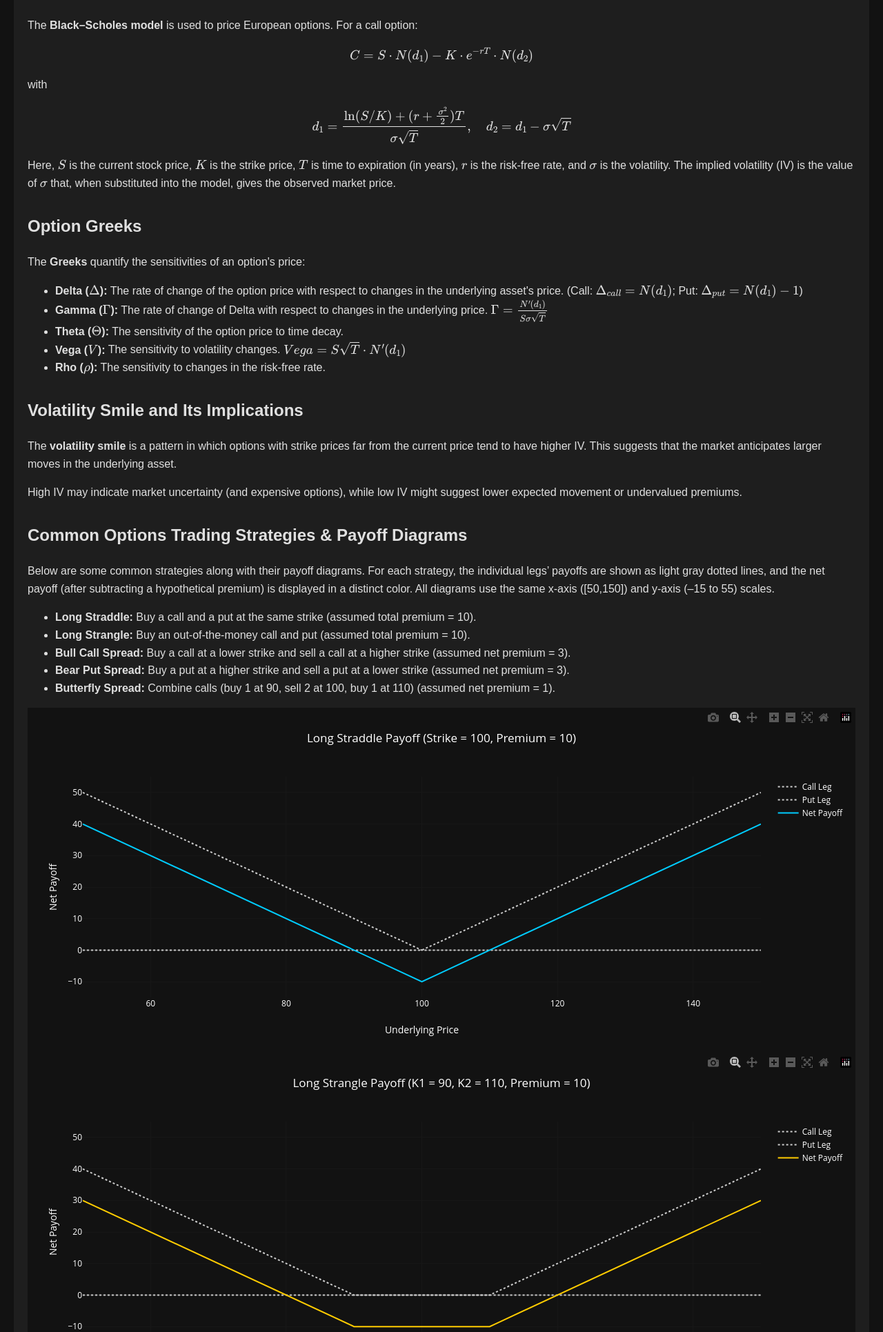
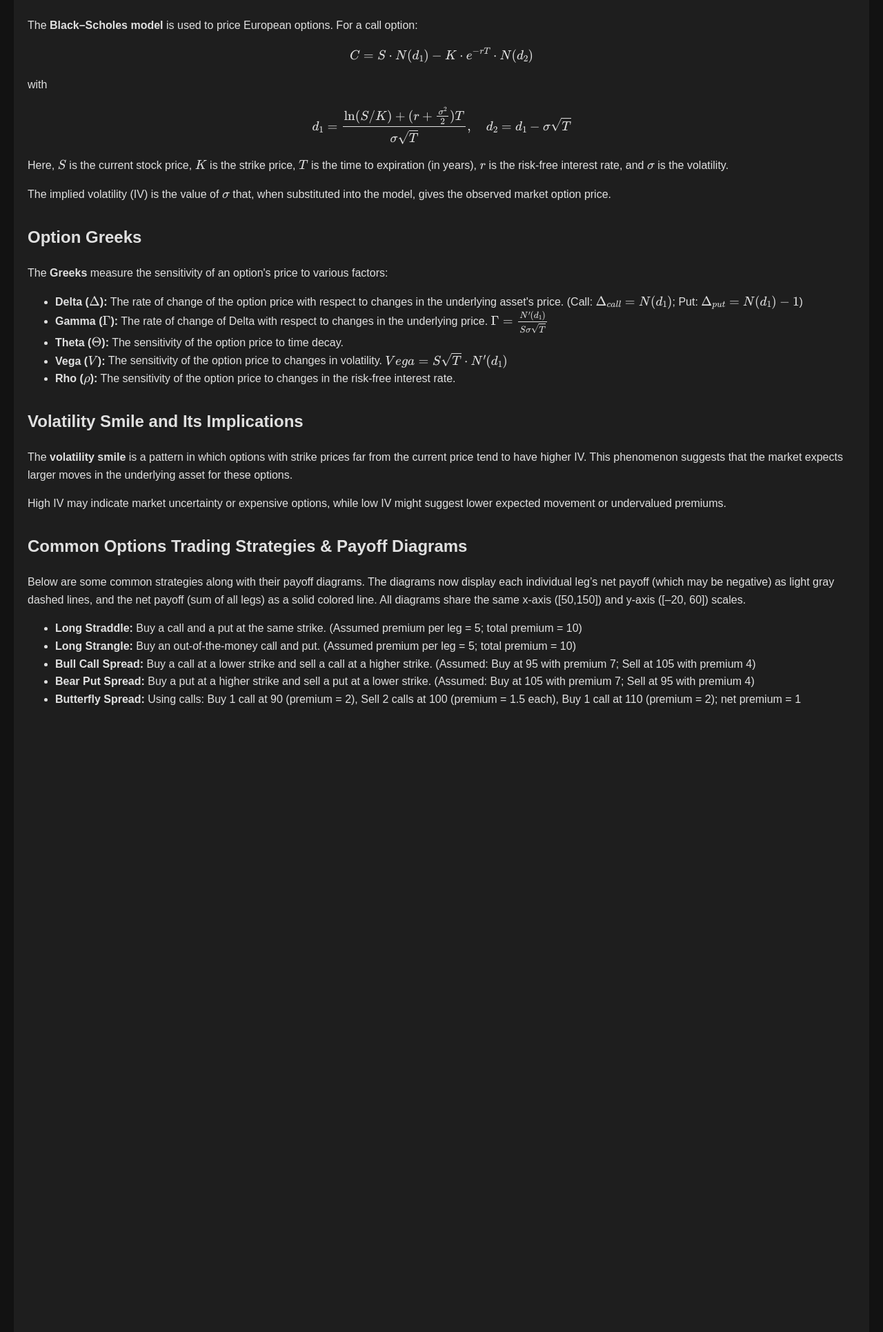
Before and after one commit to TroyW0325/vol_visualizer, a Flask app: page / in a window 1280 px wide. Shown: the part 3154-5085 px from the top of the page at 69% size. Run offline with Flask 3, Linux system fonts and the light colour scheme; some libraries are stand-ins or nearby versions.

Commit message:
Final version v2

```diff
--- a/templates/index.html
+++ b/templates/index.html
@@ -4,29 +4,30 @@
   <meta charset="UTF-8">
   <title>Troy's Implied Volatility Surface Visualizer</title>
 
-  <!-- Include Plotly for interactive charts -->
+  <!-- Include the Plotly JS library to render interactive graphs -->
   <script src="https://cdn.plot.ly/plotly-latest.min.js"></script>
 
-  <!-- Polyfill for ES6 support -->
+  <!-- Load Polyfill to support ES6 features in older browsers -->
   <script src="https://polyfill.io/v3/polyfill.min.js?features=es6"></script>
 
-  <!-- MathJax for LaTeX rendering -->
+  <!-- Load MathJax for rendering LaTeX formulas for mathematical expressions -->
   <script id="MathJax-script" async
     src="https://cdn.jsdelivr.net/npm/mathjax@3/es5/tex-mml-chtml.js">
   </script>
 
   <style>
-    /* Basic page styling */
+    /* Basic styling for the entire page */
     body {
-      background-color: #121212; /* Dark background */
-      color: #e0e0e0;            /* Light text */
+      background-color: #121212; /* Dark background for a Bloomberg terminal feel */
+      color: #e0e0e0;            /* Light text color */
       font-family: Arial, sans-serif;
       margin: 20px;
       line-height: 1.6;
     }
+    /* Headings styling */
     h1, h2, h3, h4 { color: #e0e0e0; }
 
-    /* Form styling */
+    /* Styling for the form */
     form { margin-bottom: 20px; }
     input, button {
       padding: 10px;
@@ -43,10 +44,10 @@
     }
     button:hover { background-color: #005fa3; }
 
-    /* Graph containers: max-width to avoid horizontal scrolling */
+    /* Styling for containers holding graphs */
     .graph-container {
       margin-bottom: 40px;
-      max-width: 1000px;
+      max-width: 1000px;  /* Limit width to avoid horizontal scrolling */
       margin-left: auto;
       margin-right: auto;
     }
@@ -56,7 +57,7 @@
       text-align: center;
     }
 
-    /* Explanation section styling */
+    /* Styling for the explanation (educational content) section */
     .explanation {
       margin-top: 20px;
       padding: 20px;
@@ -67,10 +68,10 @@
   </style>
 </head>
 <body>
-  <!-- Page Header -->
+  <!-- Main page header -->
   <h1>Troy's Implied Volatility Surface Visualizer</h1>
 
-  <!-- Ticker Input Form -->
+  <!-- Ticker input form -->
   <form id="ticker-form">
     <label for="ticker">Enter Ticker Symbol:</label>
     <input type="text" id="ticker" name="ticker" placeholder="e.g., AAPL" required>
@@ -80,14 +81,16 @@
   <!-- 3D IV Surface Graphs -->
   <div class="graph-container">
     <div class="graph-title">3D Implied Volatility Surface - Calls</div>
+    <!-- 3D surface for calls: increased height to 700px -->
     <div id="chart-calls" style="width:100%; height:700px;"></div>
   </div>
   <div class="graph-container">
     <div class="graph-title">3D Implied Volatility Surface - Puts</div>
+    <!-- 3D surface for puts: increased height to 700px -->
     <div id="chart-puts" style="width:100%; height:700px;"></div>
   </div>
 
-  <!-- 2D Volatility Smile Graphs -->
+  <!-- 2D Volatility Smile Graphs (unchanged from previous version) -->
   <div class="graph-container">
     <div class="graph-title">2D Volatility Smile - Calls</div>
     <div id="smile-chart-calls" style="width:100%; height:600px;"></div>
@@ -115,7 +118,10 @@
         \]
       </p>
       <p>
-        Here, \(S\) is the current stock price, \(K\) is the strike price, \(T\) is time to expiration (in years), \(r\) is the risk‑free rate, and \(\sigma\) is the volatility. The implied volatility (IV) is the value of \(\sigma\) that, when substituted into the model, gives the observed market price.
+        Here, \(S\) is the current stock price, \(K\) is the strike price, \(T\) is the time to expiration (in years), \(r\) is the risk‑free interest rate, and \(\sigma\) is the volatility.
+      </p>
+      <p>
+        The implied volatility (IV) is the value of \(\sigma\) that, when substituted into the model, gives the observed market option price.
       </p>
     </div>
 
@@ -123,7 +129,7 @@
     <div class="section">
       <h2>Option Greeks</h2>
       <p>
-        The <strong>Greeks</strong> quantify the sensitivities of an option's price:
+        The <strong>Greeks</strong> measure the sensitivity of an option's price to various factors:
       </p>
       <ul>
         <li>
@@ -138,11 +144,11 @@
           <strong>Theta (\(\Theta\)):</strong> The sensitivity of the option price to time decay.
         </li>
         <li>
-          <strong>Vega (\(V\)):</strong> The sensitivity to volatility changes.
+          <strong>Vega (\(V\)):</strong> The sensitivity of the option price to changes in volatility.
           \(Vega = S\sqrt{T} \cdot N'(d_1)\)
         </li>
         <li>
-          <strong>Rho (\(\rho\)):</strong> The sensitivity to changes in the risk‑free rate.
+          <strong>Rho (\(\rho\)):</strong> The sensitivity of the option price to changes in the risk‑free interest rate.
         </li>
       </ul>
     </div>
@@ -151,10 +157,10 @@
     <div class="section">
       <h2>Volatility Smile and Its Implications</h2>
       <p>
-        The <strong>volatility smile</strong> is a pattern in which options with strike prices far from the current price tend to have higher IV. This suggests that the market anticipates larger moves in the underlying asset.
+        The <strong>volatility smile</strong> is a pattern in which options with strike prices far from the current price tend to have higher IV. This phenomenon suggests that the market expects larger moves in the underlying asset for these options.
       </p>
       <p>
-        High IV may indicate market uncertainty (and expensive options), while low IV might suggest lower expected movement or undervalued premiums.
+        High IV may indicate market uncertainty or expensive options, while low IV might suggest lower expected movement or undervalued premiums.
       </p>
     </div>
 
@@ -162,14 +168,14 @@
     <div class="section">
       <h2>Common Options Trading Strategies &amp; Payoff Diagrams</h2>
       <p>
-        Below are some common strategies along with their payoff diagrams. For each strategy, the individual legs’ payoffs are shown as light gray dotted lines, and the net payoff (after subtracting a hypothetical premium) is displayed in a distinct color. All diagrams use the same x‑axis ([50,150]) and y‑axis (–15 to 55) scales.
+        Below are some common strategies along with their payoff diagrams. The diagrams now display each individual leg’s net payoff (which may be negative) as light gray dashed lines, and the net payoff (sum of all legs) as a solid colored line. All diagrams share the same x‑axis ([50,150]) and y‑axis ([–20, 60]) scales.
       </p>
       <ul>
-        <li><strong>Long Straddle:</strong> Buy a call and a put at the same strike (assumed total premium = 10).</li>
-        <li><strong>Long Strangle:</strong> Buy an out‑of‑the‑money call and put (assumed total premium = 10).</li>
-        <li><strong>Bull Call Spread:</strong> Buy a call at a lower strike and sell a call at a higher strike (assumed net premium = 3).</li>
-        <li><strong>Bear Put Spread:</strong> Buy a put at a higher strike and sell a put at a lower strike (assumed net premium = 3).</li>
-        <li><strong>Butterfly Spread:</strong> Combine calls (buy 1 at 90, sell 2 at 100, buy 1 at 110) (assumed net premium = 1).</li>
+        <li><strong>Long Straddle:</strong> Buy a call and a put at the same strike. (Assumed premium per leg = 5; total premium = 10)</li>
+        <li><strong>Long Strangle:</strong> Buy an out-of-the-money call and put. (Assumed premium per leg = 5; total premium = 10)</li>
+        <li><strong>Bull Call Spread:</strong> Buy a call at a lower strike and sell a call at a higher strike. (Assumed: Buy at 95 with premium 7; Sell at 105 with premium 4)</li>
+        <li><strong>Bear Put Spread:</strong> Buy a put at a higher strike and sell a put at a lower strike. (Assumed: Buy at 105 with premium 7; Sell at 95 with premium 4)</li>
+        <li><strong>Butterfly Spread:</strong> Using calls: Buy 1 call at 90 (premium = 2), Sell 2 calls at 100 (premium = 1.5 each), Buy 1 call at 110 (premium = 2); net premium = 1</li>
       </ul>
       <!-- Containers for payoff diagrams -->
       <div id="payoff-straddle" style="width: 100%; height: 500px;"></div>
@@ -181,15 +187,15 @@
   </div>
 
   <script>
-    // JavaScript code to fetch IV surface data and render 3D and 2D graphs
+    // JavaScript code to fetch IV surface data and render the 3D and 2D graphs
 
     document.getElementById('ticker-form').addEventListener('submit', function(e) {
-      e.preventDefault();
+      e.preventDefault();  // Prevent the form from reloading the page
       var ticker = document.getElementById('ticker').value;
       var formData = new URLSearchParams();
       formData.append('ticker', ticker);
 
-      // Fetch IV surface data from the server endpoint /vol_surface
+      // Fetch IV surface data from the /vol_surface endpoint
       fetch('/vol_surface', {
         method: 'POST',
         headers: { 'Content-Type': 'application/x-www-form-urlencoded' },
@@ -197,9 +203,12 @@
       })
       .then(response => response.json())
       .then(data => {
-        if(data.error) { alert(data.error); return; }
+        if(data.error) {
+          alert(data.error);
+          return;
+        }
 
-        // Compute common axis ranges for 3D graphs
+        // Compute common axis ranges for the 3D charts
         var minStrike = Math.min.apply(null, data.grid_x);
         var maxStrike = Math.max.apply(null, data.grid_x);
         var minDays = Math.min.apply(null, data.grid_y);
@@ -263,11 +272,11 @@
           document.getElementById('chart-puts').innerHTML = "<p>No puts data available.</p>";
         }
 
-        // --- Render 2D Volatility Smile for Calls ---
+        // --- Render 2D Volatility Smile for Calls (revert to previous version) ---
         if(data.calls_time && data.calls_time.length > 0) {
           var callsSorted = data.calls_time.slice().sort((a, b) => a - b);
           var medianCalls = callsSorted[Math.floor(callsSorted.length / 2)];
-          var tolerance = 5;
+          var tolerance = 5; // days tolerance
           var smileCalls_strike = [], smileCalls_iv = [];
           for(var i = 0; i < data.calls_time.length; i++){
             if(Math.abs(data.calls_time[i] - medianCalls) < tolerance){
@@ -289,19 +298,19 @@
             paper_bgcolor: '#121212',
             plot_bgcolor: '#121212',
             font: { color: 'white' },
-            xaxis: { title: 'Strike Price', color: 'white', gridcolor: '#333', range: [50,150] },
-            yaxis: { title: 'IV (%)', color: 'white', gridcolor: '#333', range: [-15,55] }
+            xaxis: { title: 'Strike Price', color: 'white', gridcolor: '#333' },
+            yaxis: { title: 'IV (%)', color: 'white', gridcolor: '#333' }
           };
           Plotly.newPlot('smile-chart-calls', [traceSmileCalls], layoutSmileCalls);
         } else {
           document.getElementById('smile-chart-calls').innerHTML = "<p>No calls data available.</p>";
         }
 
-        // --- Render 2D Volatility Smile for Puts ---
+        // --- Render 2D Volatility Smile for Puts (revert to previous version) ---
         if(data.puts_time && data.puts_time.length > 0) {
           var putsSorted = data.puts_time.slice().sort((a, b) => a - b);
           var medianPuts = putsSorted[Math.floor(putsSorted.length / 2)];
-          var tolerance = 5;
+          var tolerance = 5; // days tolerance
           var smilePuts_strike = [], smilePuts_iv = [];
           for(var i = 0; i < data.puts_time.length; i++){
             if(Math.abs(data.puts_time[i] - medianPuts) < tolerance){
@@ -323,8 +332,8 @@
             paper_bgcolor: '#121212',
             plot_bgcolor: '#121212',
             font: { color: 'white' },
-            xaxis: { title: 'Strike Price', color: 'white', gridcolor: '#333', range: [50,150] },
-            yaxis: { title: 'IV (%)', color: 'white', gridcolor: '#333', range: [-15,55] }
+            xaxis: { title: 'Strike Price', color: 'white', gridcolor: '#333' },
+            yaxis: { title: 'IV (%)', color: 'white', gridcolor: '#333' }
           };
           Plotly.newPlot('smile-chart-puts', [traceSmilePuts], layoutSmilePuts);
         } else {
@@ -334,87 +343,83 @@
       .catch(error => { console.error('Error:', error); });
     });
 
-    // Generate Payoff Diagrams for Options Trading Strategies with Leg Payoffs
+    // Generate Payoff Diagrams for Common Options Trading Strategies with Leg Payoffs
     function generatePayoffDiagrams() {
-      // Define a common underlying price range and common axis scales
+      // Define an underlying price range and common axis scales
       var x = [];
       for (var p = 50; p <= 150; p += 1) { x.push(p); }
       var xRange = [50, 150];
-      var yRange = [-15, 55]; // Common y-axis for all payoff diagrams
+      var yRange = [-20, 60]; // Common y-axis range for all payoff diagrams
 
       /* === Long Straddle === */
-      // Parameters
+      // Assumptions: Strike = 100, Premium per leg = 5 (thus total premium = 10)
       var K_straddle = 100;
-      var premium_straddle = 10;
-      // Leg payoffs:
-      var call_payoff_straddle = x.map(function(price) { return Math.max(price - K_straddle, 0); });
-      var put_payoff_straddle = x.map(function(price) { return Math.max(K_straddle - price, 0); });
-      // Net payoff = call + put - premium
-      var net_payoff_straddle = x.map(function(price, i) {
-        return call_payoff_straddle[i] + put_payoff_straddle[i] - premium_straddle;
-      });
-      // Traces for each leg (light gray dashed lines)
-      var traceCallLeg = {
+      var premium_leg_straddle = 5;
+      // Each leg's net payoff: call = max(S - 100, 0) - 5, put = max(100 - S, 0) - 5
+      var call_leg_straddle = x.map(function(price) { return Math.max(price - K_straddle, 0) - premium_leg_straddle; });
+      var put_leg_straddle = x.map(function(price) { return Math.max(K_straddle - price, 0) - premium_leg_straddle; });
+      var net_straddle = x.map(function(price, i) { return call_leg_straddle[i] + put_leg_straddle[i]; });
+      var traceCallStraddle = {
         x: x,
-        y: call_payoff_straddle,
+        y: call_leg_straddle,
         mode: 'lines',
         line: { color: '#cccccc', dash: 'dot' },
-        name: 'Call Leg'
+        name: 'Call Leg (Net)'
       };
-      var tracePutLeg = {
+      var tracePutStraddle = {
         x: x,
-        y: put_payoff_straddle,
+        y: put_leg_straddle,
         mode: 'lines',
         line: { color: '#cccccc', dash: 'dot' },
-        name: 'Put Leg'
+        name: 'Put Leg (Net)'
       };
-      // Net payoff trace (distinct color)
       var traceNetStraddle = {
         x: x,
-        y: net_payoff_straddle,
+        y: net_straddle,
         mode: 'lines',
         line: { color: '#00ccff' },
-        name: 'Net Payoff'
+        name: 'Total Net Payoff'
       };
       var layoutStraddle = {
-        title: "Long Straddle Payoff (Strike = " + K_straddle + ", Premium = " + premium_straddle + ")",
+        title: "Long Straddle Payoff (Strike = " + K_straddle + ", Premium/leg = " + premium_leg_straddle + ")",
         xaxis: { title: 'Underlying Price', range: xRange },
         yaxis: { title: 'Net Payoff', range: yRange },
         paper_bgcolor: '#121212',
         plot_bgcolor: '#121212',
         font: { color: 'white' }
       };
-      Plotly.newPlot('payoff-straddle', [traceCallLeg, tracePutLeg, traceNetStraddle], layoutStraddle);
+      Plotly.newPlot('payoff-straddle', [traceCallStraddle, tracePutStraddle, traceNetStraddle], layoutStraddle);
 
       /* === Long Strangle === */
+      // Assumptions: K1 = 90, K2 = 110, Premium per leg = 5 (total premium = 10)
       var K1_strangle = 90, K2_strangle = 110;
-      var premium_strangle = 10;
-      var call_payoff_strangle = x.map(function(price) { return Math.max(price - K2_strangle, 0); });
-      var put_payoff_strangle = x.map(function(price) { return Math.max(K1_strangle - price, 0); });
-      var net_payoff_strangle = x.map(function(price, i) { return call_payoff_strangle[i] + put_payoff_strangle[i] - premium_strangle; });
+      var premium_leg_strangle = 5;
+      var call_leg_strangle = x.map(function(price) { return Math.max(price - K2_strangle, 0) - premium_leg_strangle; });
+      var put_leg_strangle = x.map(function(price) { return Math.max(K1_strangle - price, 0) - premium_leg_strangle; });
+      var net_strangle = x.map(function(price, i) { return call_leg_strangle[i] + put_leg_strangle[i]; });
       var traceCallStrangle = {
         x: x,
-        y: call_payoff_strangle,
+        y: call_leg_strangle,
         mode: 'lines',
         line: { color: '#cccccc', dash: 'dot' },
-        name: 'Call Leg'
+        name: 'Call Leg (Net)'
       };
       var tracePutStrangle = {
         x: x,
-        y: put_payoff_strangle,
+        y: put_leg_strangle,
         mode: 'lines',
         line: { color: '#cccccc', dash: 'dot' },
-        name: 'Put Leg'
+        name: 'Put Leg (Net)'
       };
       var traceNetStrangle = {
         x: x,
-        y: net_payoff_strangle,
+        y: net_strangle,
         mode: 'lines',
         line: { color: '#ffcc00' },
-        name: 'Net Payoff'
+        name: 'Total Net Payoff'
       };
       var layoutStrangle = {
-        title: "Long Strangle Payoff (K1 = " + K1_strangle + ", K2 = " + K2_strangle + ", Premium = " + premium_strangle + ")",
+        title: "Long Strangle Payoff (K1 = " + K1_strangle + ", K2 = " + K2_strangle + ", Premium/leg = " + premium_leg_strangle + ")",
         xaxis: { title: 'Underlying Price', range: xRange },
         yaxis: { title: 'Net Payoff', range: yRange },
         paper_bgcolor: '#121212',
@@ -424,34 +429,35 @@
       Plotly.newPlot('payoff-strangle', [traceCallStrangle, tracePutStrangle, traceNetStrangle], layoutStrangle);
 
       /* === Bull Call Spread === */
+      // Assumptions: Buy call at 95 with premium = 7, Sell call at 105 with premium = 4
       var K1_bull = 95, K2_bull = 105;
-      var netPremium_bull = 3;
-      var call_buy_payoff = x.map(function(price) { return Math.max(price - K1_bull, 0); });
-      var call_sell_payoff = x.map(function(price) { return -Math.max(price - K2_bull, 0); });
-      var net_payoff_bull = x.map(function(price, i) { return call_buy_payoff[i] + call_sell_payoff[i] - netPremium_bull; });
+      var premium_buy = 7, premium_sell = 4;
+      var leg_buy = x.map(function(price) { return Math.max(price - K1_bull, 0) - premium_buy; });
+      var leg_sell = x.map(function(price) { return - (Math.max(price - K2_bull, 0) - premium_sell); });
+      var net_bull = x.map(function(price, i) { return leg_buy[i] + leg_sell[i]; });
       var traceBuyCall = {
         x: x,
-        y: call_buy_payoff,
+        y: leg_buy,
         mode: 'lines',
         line: { color: '#cccccc', dash: 'dot' },
-        name: 'Buy Call (95)'
+        name: 'Buy Call (95, net)'
       };
       var traceSellCall = {
         x: x,
-        y: call_sell_payoff,
+        y: leg_sell,
         mode: 'lines',
         line: { color: '#cccccc', dash: 'dot' },
-        name: 'Sell Call (105)'
+        name: 'Sell Call (105, net)'
       };
       var traceNetBull = {
         x: x,
-        y: net_payoff_bull,
+        y: net_bull,
         mode: 'lines',
         line: { color: '#00ff00' },
-        name: 'Net Payoff'
+        name: 'Total Net Payoff'
       };
       var layoutBull = {
-        title: "Bull Call Spread Payoff (Buy at " + K1_bull + ", Sell at " + K2_bull + ", Premium = " + netPremium_bull + ")",
+        title: "Bull Call Spread Payoff (Buy at " + K1_bull + ", Sell at " + K2_bull + ")",
         xaxis: { title: 'Underlying Price', range: xRange },
         yaxis: { title: 'Net Payoff', range: yRange },
         paper_bgcolor: '#121212',
@@ -461,90 +467,7 @@
       Plotly.newPlot('payoff-bullcall', [traceBuyCall, traceSellCall, traceNetBull], layoutBull);
 
       /* === Bear Put Spread === */
+      // Assumptions: Buy put at 105 with premium = 7, Sell put at 95 with premium = 4
       var K1_bear = 105, K2_bear = 95;
-      var netPremium_bear = 3;
-      var put_buy_payoff = x.map(function(price) { return Math.max(K1_bear - price, 0); });
-      var put_sell_payoff = x.map(function(price) { return -Math.max(K2_bear - price, 0); });
-      var net_payoff_bear = x.map(function(price, i) { return put_buy_payoff[i] + put_sell_payoff[i] - netPremium_bear; });
-      var traceBuyPut = {
-        x: x,
-        y: put_buy_payoff,
-        mode: 'lines',
-        line: { color: '#cccccc', dash: 'dot' },
-        name: 'Buy Put (105)'
-      };
-      var traceSellPut = {
-        x: x,
-        y: put_sell_payoff,
-        mode: 'lines',
-        line: { color: '#cccccc', dash: 'dot' },
-        name: 'Sell Put (95)'
-      };
-      var traceNetBear = {
-        x: x,
-        y: net_payoff_bear,
-        mode: 'lines',
-        line: { color: '#ff0000' },
-        name: 'Net Payoff'
-      };
-      var layoutBear = {
-        title: "Bear Put Spread Payoff (Buy at " + K1_bear + ", Sell at " + K2_bear + ", Premium = " + netPremium_bear + ")",
-        xaxis: { title: 'Underlying Price', range: xRange },
-        yaxis: { title: 'Net Payoff', range: yRange },
-        paper_bgcolor: '#121212',
-        plot_bgcolor: '#121212',
-        font: { color: 'white' }
-      };
-      Plotly.newPlot('payoff-bearput', [traceBuyPut, traceSellPut, traceNetBear], layoutBear);
-
-      /* === Butterfly Spread === */
-      var K1_butter = 90, K2_butter = 100, K3_butter = 110;
-      var netPremium_butter = 1;
-      var leg1 = x.map(function(price) { return Math.max(price - K1_butter, 0); });
-      var leg2 = x.map(function(price) { return -2 * Math.max(price - K2_butter, 0); });
-      var leg3 = x.map(function(price) { return Math.max(price - K3_butter, 0); });
-      var net_payoff_butter = x.map(function(price, i) { return leg1[i] + leg2[i] + leg3[i] - netPremium_butter; });
-      var traceLeg1 = {
-        x: x,
-        y: leg1,
-        mode: 'lines',
-        line: { color: '#cccccc', dash: 'dot' },
-        name: 'Buy Call (90)'
-      };
-      var traceLeg2 = {
-        x: x,
-        y: leg2,
-        mode: 'lines',
-        line: { color: '#cccccc', dash: 'dot' },
-        name: 'Sell 2 Calls (100)'
-      };
-      var traceLeg3 = {
-        x: x,
-        y: leg3,
-        mode: 'lines',
-        line: { color: '#cccccc', dash: 'dot' },
-        name: 'Buy Call (110)'
-      };
-      var traceNetButter = {
-        x: x,
-        y: net_payoff_butter,
-        mode: 'lines',
-        line: { color: '#ff66cc' },
-        name: 'Net Payoff'
-      };
-      var layoutButter = {
-        title: "Butterfly Spread Payoff (K1 = " + K1_butter + ", K2 = " + K2_butter + ", K3 = " + K3_butter + ", Premium = " + netPremium_butter + ")",
-        xaxis: { title: 'Underlying Price', range: xRange },
-        yaxis: { title: 'Net Payoff', range: yRange },
-        paper_bgcolor: '#121212',
-        plot_bgcolor: '#121212',
-        font: { color: 'white' }
-      };
-      Plotly.newPlot('payoff-butterfly', [traceLeg1, traceLeg2, traceLeg3, traceNetButter], layoutButter);
-    }
-
-    // Generate payoff diagrams when the page loads
-    document.addEventListener('DOMContentLoaded', generatePayoffDiagrams);
-  </script>
-</body>
-</html>
+      var premium_buy_put = 7, premium_sell_put = 4;
+      var leg_buy_put = x.map(function(price) { return Math.max(K1_bear - price, 0) - premium_buy
```
